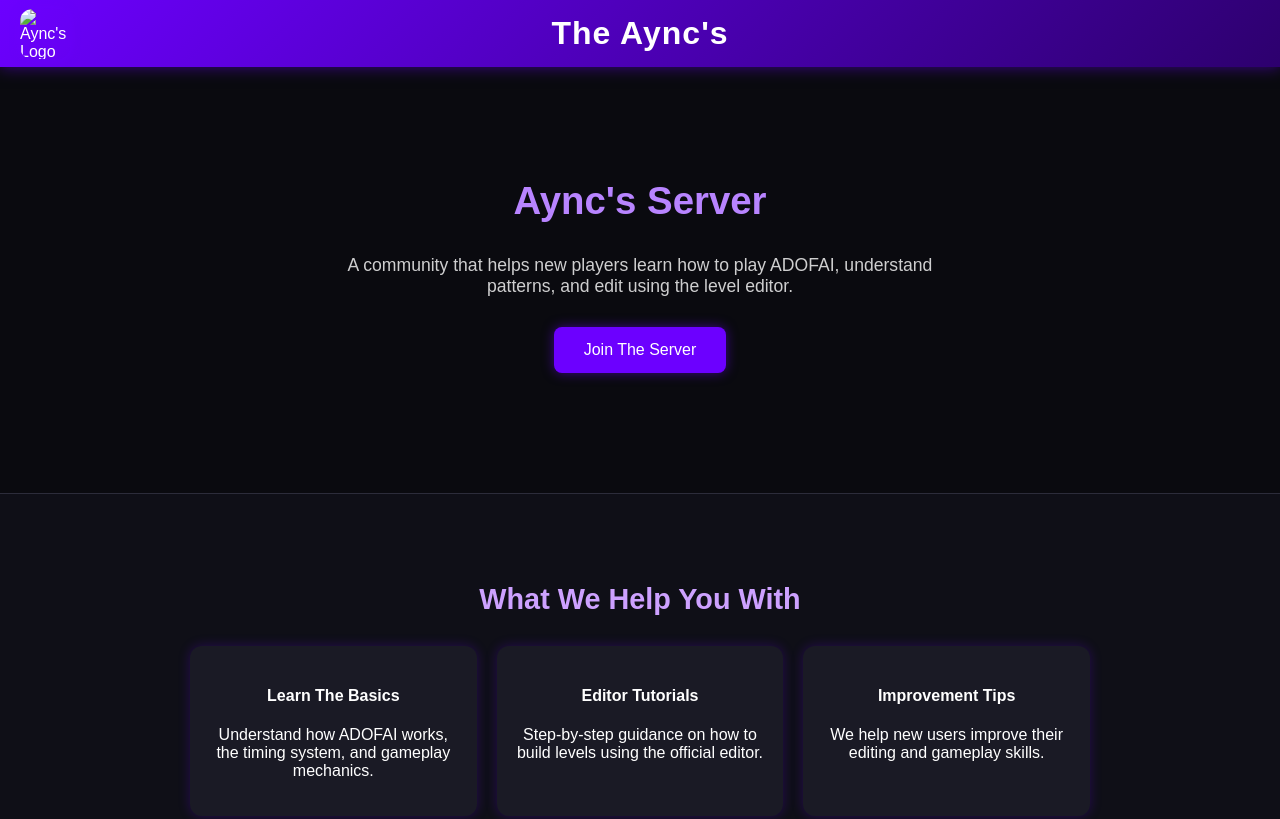
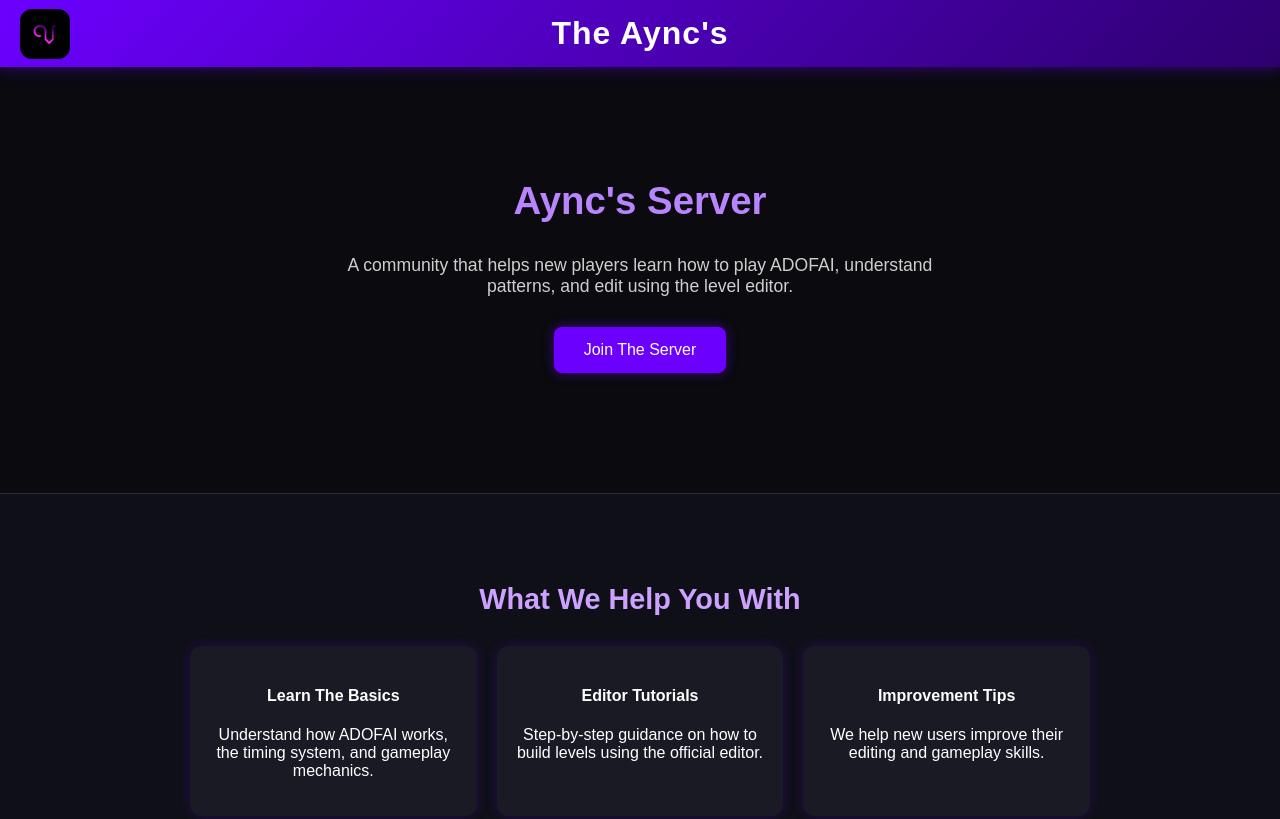
Before and after one commit to madnessguyy-sketch/Aync-s-Web, a plain HTML site: page Index.html in a window 1280 px wide. Shown: the top 819 px of the page. Drawn offline with Linux system fonts and the light colour scheme.

Commit message:
Update Index.html

```diff
--- a/Index.html
+++ b/Index.html
@@ -131,7 +131,7 @@
 
 <header>
     <div class="header-container">
-        <img src="Images/icon.png" alt="Aync's Logo">
+        <img src="icon.png" alt="Aync's Logo">
         <h1>The Aync's</h1>
     </div>
 </header>
```
